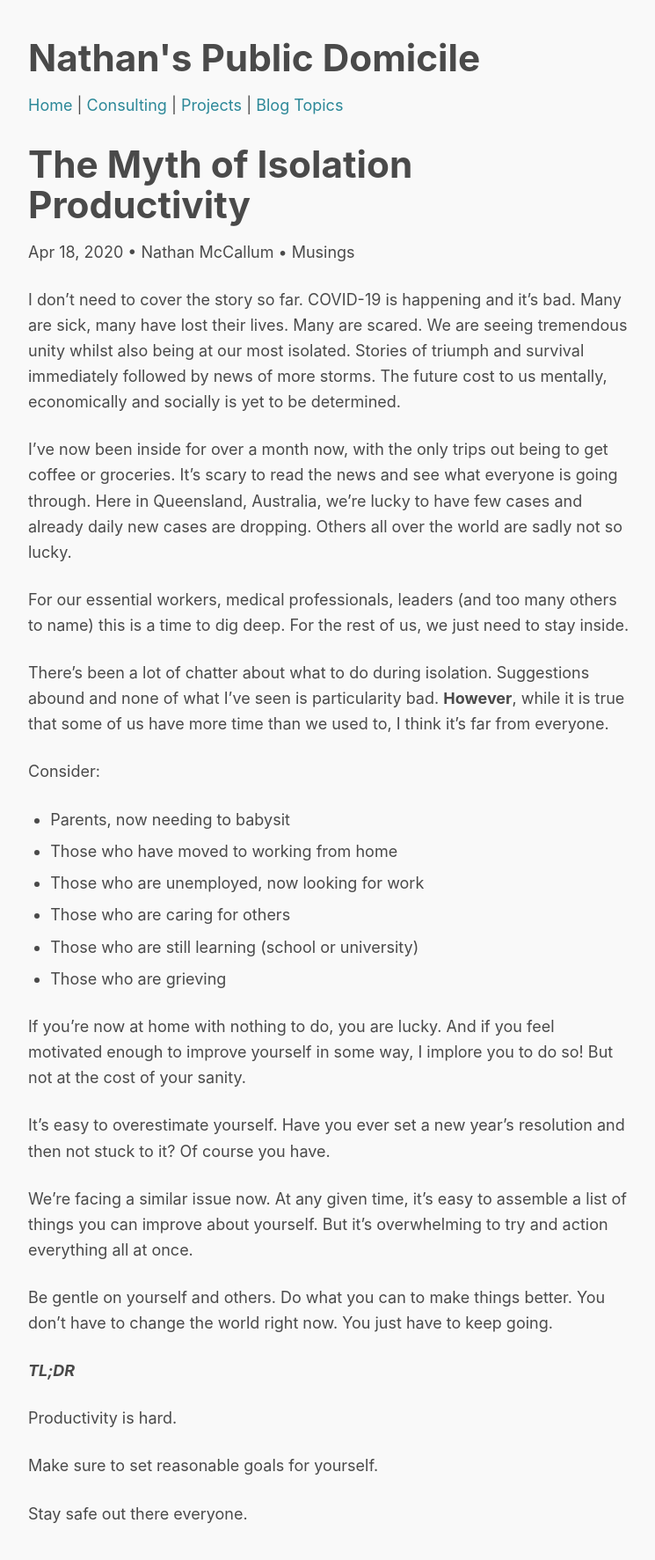
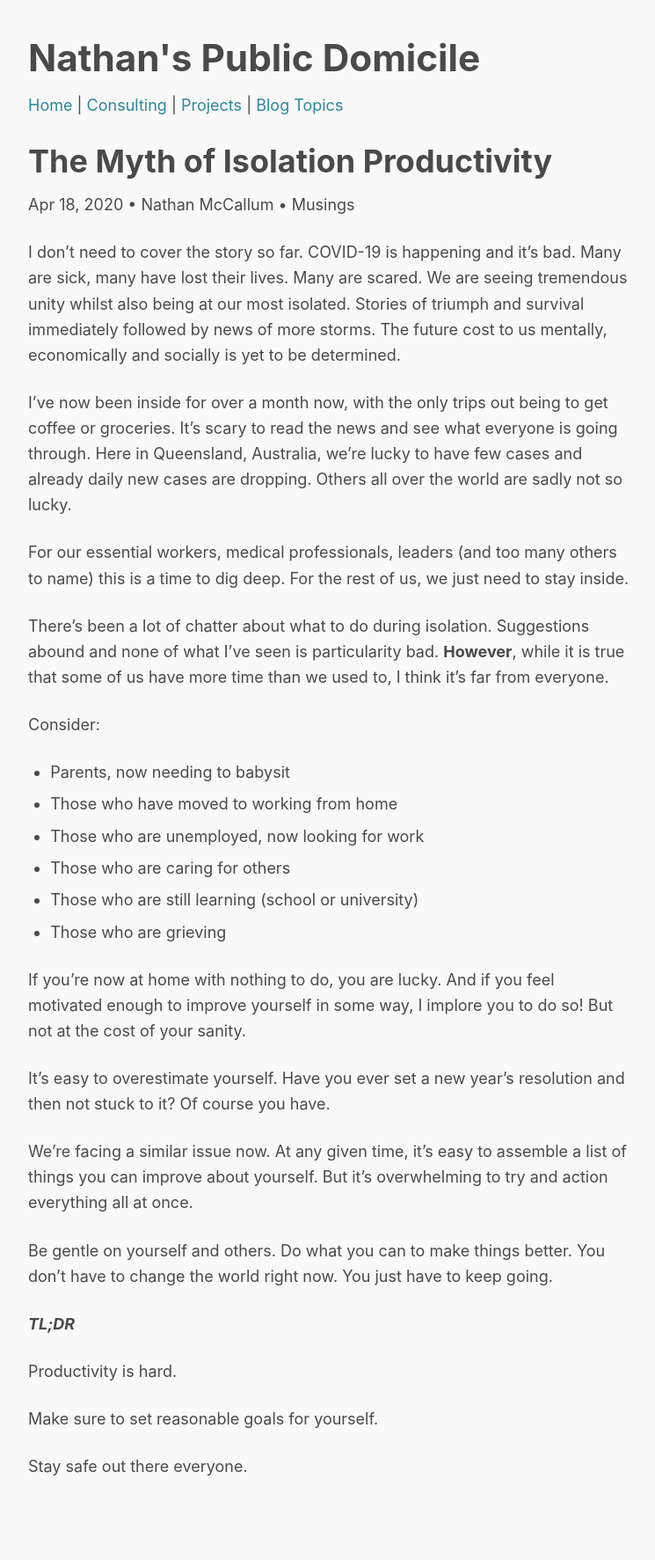
Before and after one commit to 1vasari/nathan-mccallum.com, a Jekyll site: the page built from _posts/2020-04-18-the-myth-of-isolation-productivity.md, in a window 1280 px wide. Shown: the whole page at 88% size, without its empty margins (266-1011 px from the left). Built offline with Jekyll 4.4.1, drawn with Linux system fonts in a browser that asks for light colours; after the commit the page ends 1719 px from its top, so only the background shows below that.

Commit message:
Downgrade post titles to h2

```diff
--- a/_layouts/post.html
+++ b/_layouts/post.html
@@ -2,7 +2,7 @@
 layout: default
 ---
 
-<h1>{{ page.title | escape }}</h1>
+<h2>{{ page.title | escape }}</h2>
 
 <p>
   {%- assign date_format = site.minima.date_format | default: "%b %-d, %Y" -%}
```
